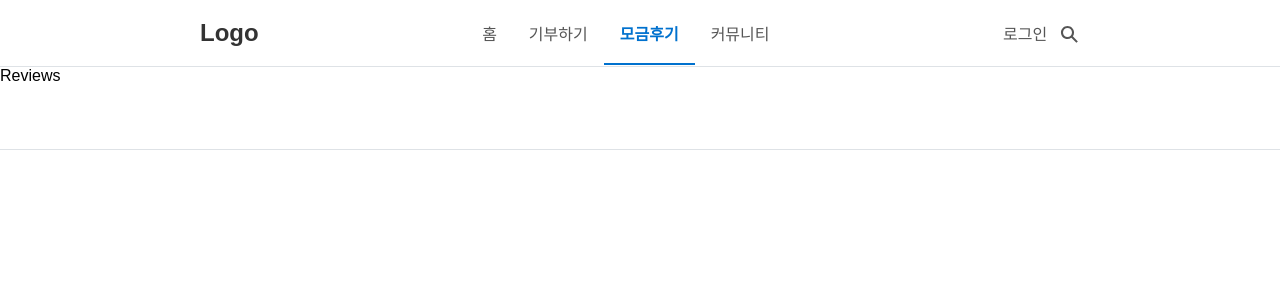
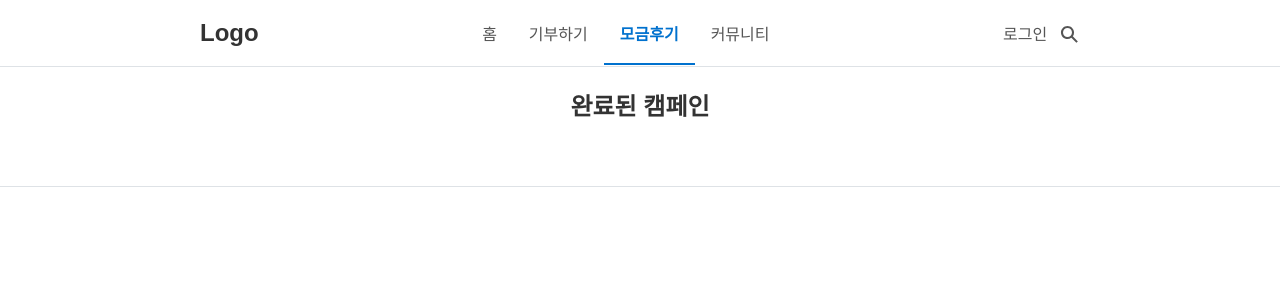
Before and after one commit to sobinMoon/ddaddablch-frontend, a React (Vite) app: page /reviews in a window 1280 px wide. Shown: the top 300 px of the page. Built offline with nearby package versions, Linux system fonts and the light colour scheme.

Commit message:
회원가입 css 변경 모금후기 페이지 변경

```diff
--- a/src/components/Reviewlist.jsx
+++ b/src/components/Reviewlist.jsx
@@ -1,7 +1,10 @@
 import React from 'react'
+import mockData from '../datas/mock_campaign_data.json';
 
 export default function Reviewlist() {
   return (
-    <div>Reviewlist</div>
-  )
+    <div className="review-list">
+        <h2 className='review-title'>완료된 캠페인</h2>
+    </div>
+  );
 }
--- a/src/pages/Reviews.jsx
+++ b/src/pages/Reviews.jsx
@@ -1,7 +1,10 @@
 import React from 'react'
-
+import Reviewlist from '../components/Reviewlist'
 export default function Reviews() {
   return (
-    <div>Reviews</div>
+    <div>
+      <Reviewlist/>
+    </div>
+
   )
 }
--- a/src/pages/Signup.css
+++ b/src/pages/Signup.css
@@ -32,7 +32,7 @@ h2 {
 .type-buttons .active {
     font-weight: bold;
     border: 2px solid #0071ce;
-    background-color: #fff;
+    background-color: #e6f3ff;
     color: #0071ce;
 }
 
```
Also changed, not shown: src/components/Campaignlist.jsx (+4 -4 lines).
